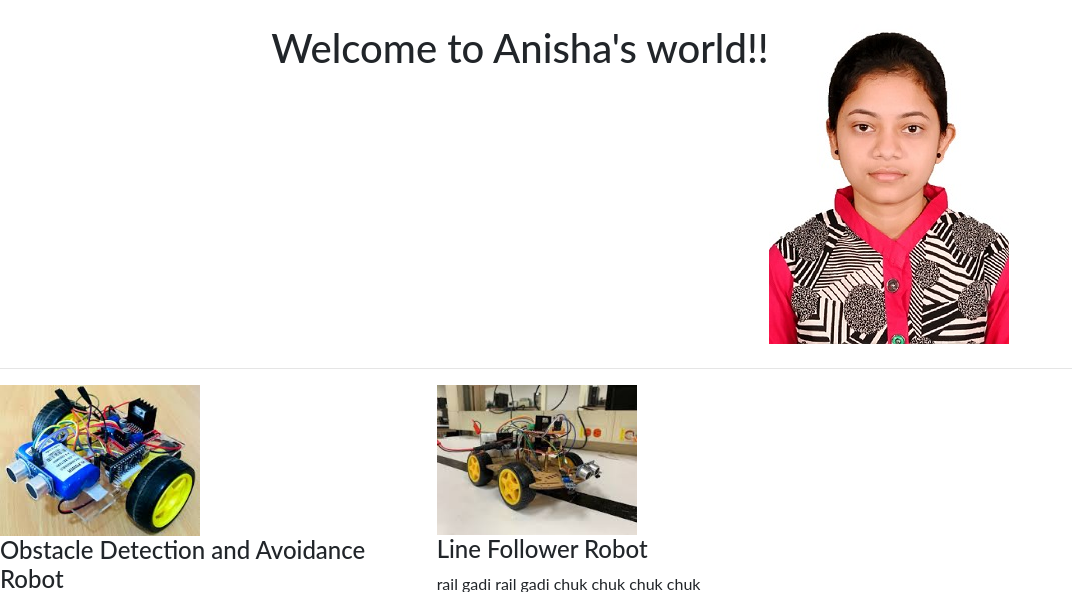
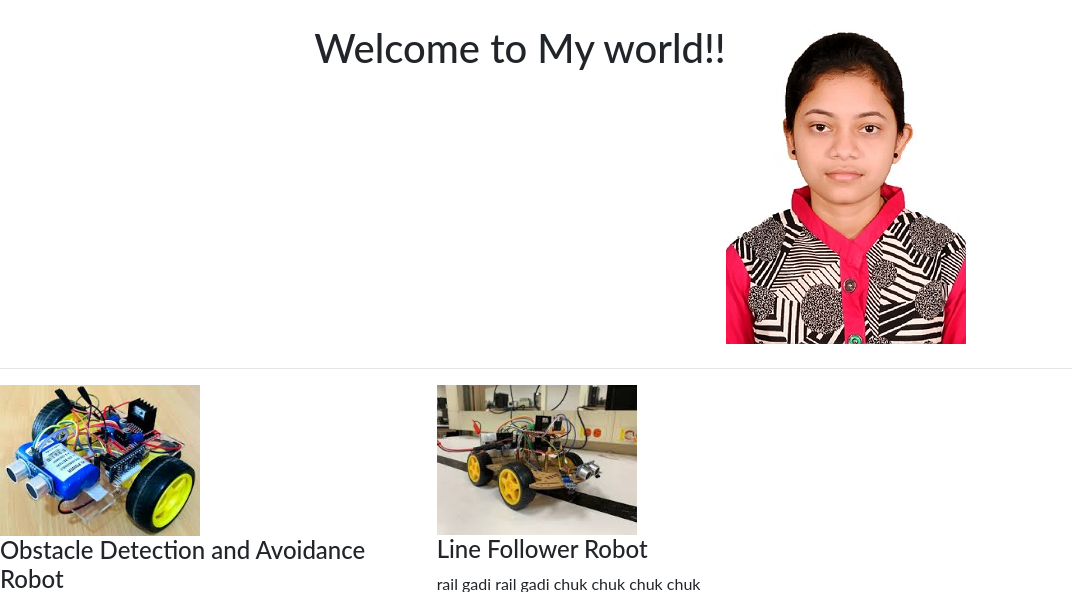
Before and after one commit to Anisha-Manjhi/django-personal_portfolio, a Django app: page / in a window 1280 px wide. Shown: the part 76-668 px from the top of the page, without its empty margins (0-1072 px from the left). Run offline with Django 3.2, Linux system fonts and the light colour scheme; data comes from the database, SQL or seed files in the repository.

Commit message:
Update home.html

```diff
--- a/portfolio/templates/portfolio/home.html
+++ b/portfolio/templates/portfolio/home.html
@@ -4,7 +4,7 @@
 
     {% load static %}
 <div class="row justify-content-center my-4">
-    <h1>Welcome to Anisha's world!!</h1>
+    <h1>Welcome to My world!!</h1>
     <br>
     <img src="{% static 'portfolio/photo.jpg' %}" >
 
```
